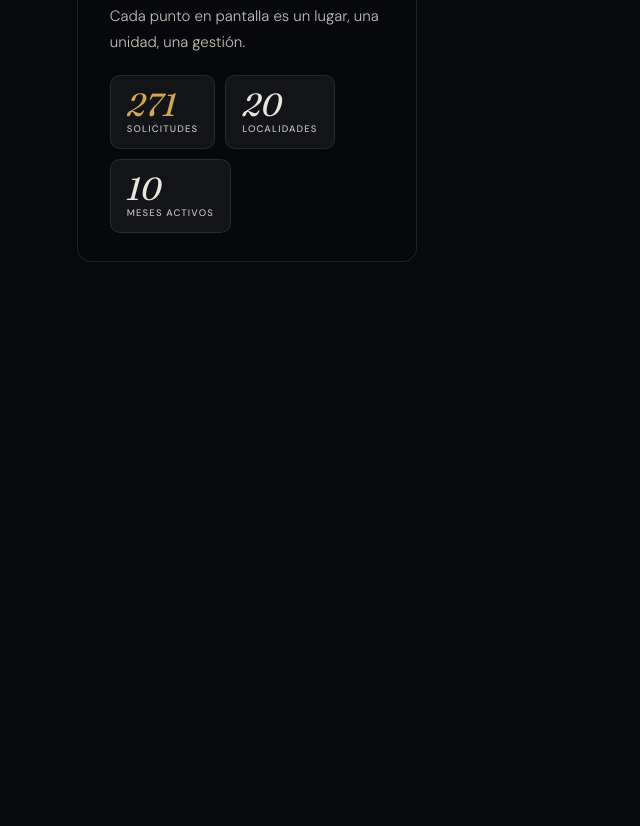
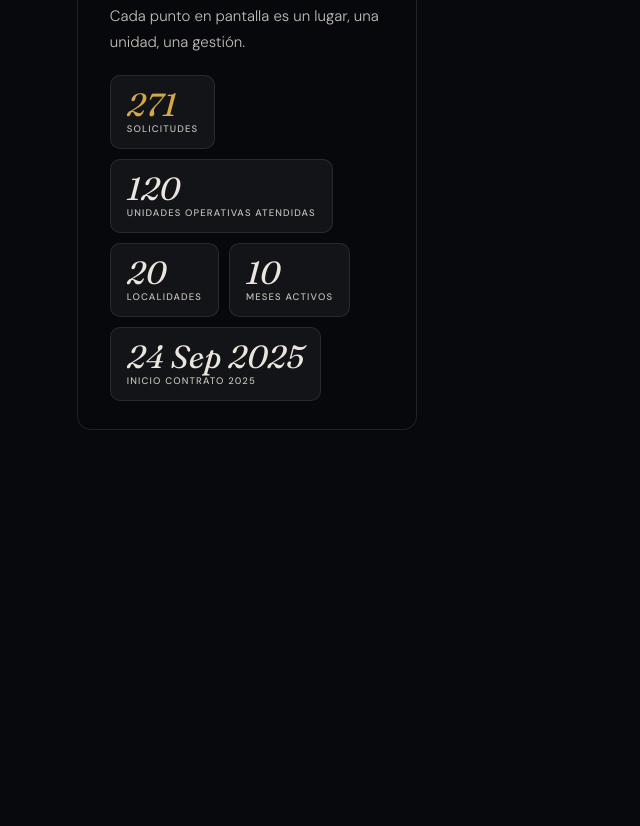
Before and after one commit to milenaor/seguimiento_2025-2026, a plain HTML site: page index.html in a window 1280 px wide. Shown: the part 1414-2240 px from the top of the page, without its empty margins (0-640 px from the left). Drawn offline with Linux system fonts and the light colour scheme; animation ran at ten frames a second.

Commit message:
Agregar estadísticas en El universo completo: 120 unidades operativas atendidas y fecha de inicio del contrato

```diff
--- a/index.html
+++ b/index.html
@@ -129,8 +129,10 @@ canvas{width:100%;height:100%;display:block}
       <p>Cada punto en pantalla es un lugar, una unidad, una gestión.</p>
       <div class="stats">
         <div class="stat"><div class="stat-n" style="color:var(--gold)">271</div><div class="stat-l">Solicitudes</div></div>
+        <div class="stat"><div class="stat-n">120</div><div class="stat-l">Unidades operativas atendidas</div></div>
         <div class="stat"><div class="stat-n">20</div><div class="stat-l">Localidades</div></div>
         <div class="stat"><div class="stat-n">10</div><div class="stat-l">Meses activos</div></div>
+        <div class="stat"><div class="stat-n">24 Sep 2025</div><div class="stat-l">Inicio contrato 2025</div></div>
       </div>
     </div>
   </section>
@@ -223,6 +225,7 @@ canvas{width:100%;height:100%;display:block}
         <div class="stat"><div class="stat-n" style="color:var(--cc)">136</div><div class="stat-l">Cerradas</div></div>
         <div class="stat"><div class="stat-n" style="color:var(--cr)">20</div><div class="stat-l">Localidades</div></div>
         <div class="stat"><div class="stat-n">10</div><div class="stat-l">Meses activos</div></div>
+        <div class="stat"><div class="stat-n">120</div><div class="stat-l">Unidades operativas atendidas</div></div>
       </div>
     </div>
   </section>
```
